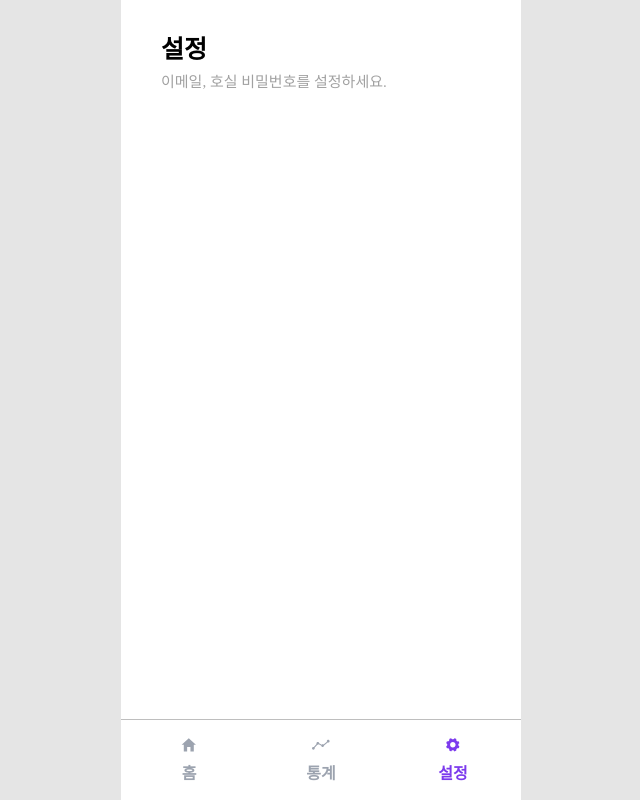
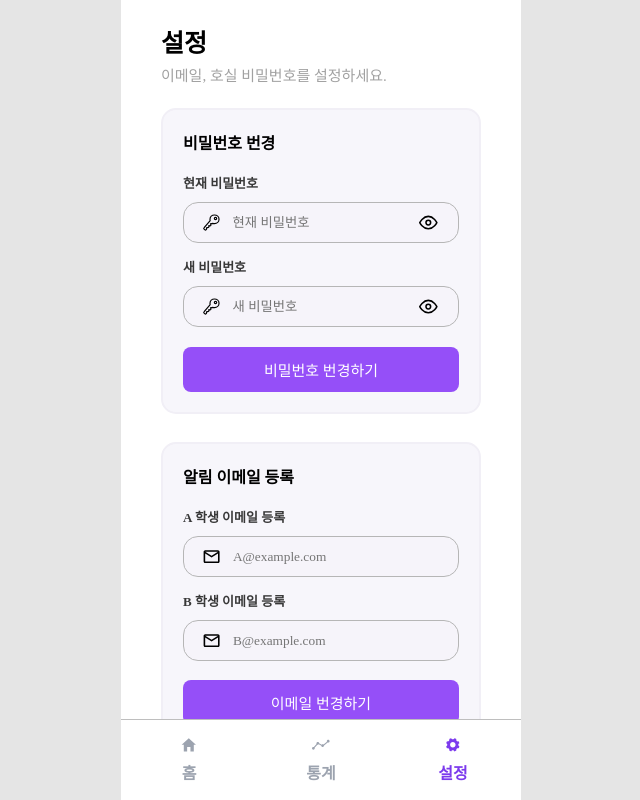
Before and after one commit to 12th-DHC/dhc-fe, a React (Vite) app in the folder apps/user_pwa/: page /setting in a window 1280 px wide. Shown: the whole page, without its empty margins (319-959 px from the left). Built offline with nearby package versions, Linux system fonts and the light colour scheme; a web font is replaced by a local one.

Commit message:
feat(user_pwa): 설정 페이지 퍼블리싱 완료

```diff
--- a/apps/user_pwa/global.css
+++ b/apps/user_pwa/global.css
@@ -66,6 +66,31 @@ body {
   padding: 0;
 }
 
+html,
+body,
+#root {
+  height: 100%;
+  overflow: hidden;
+}
+
 * {
   font-family: Pretendard;
 }
+
+*::-webkit-scrollbar {
+  width: 6px;
+}
+
+*::-webkit-scrollbar-track {
+  background: transparent;
+}
+
+*::-webkit-scrollbar-thumb {
+  background: #d1d5db;
+  border-radius: 10px;
+}
+
+* {
+  scrollbar-width: thin;
+  scrollbar-color: #d1d5db transparent;
+}
--- a/apps/user_pwa/src/components/Input.tsx
+++ b/apps/user_pwa/src/components/Input.tsx
@@ -1,4 +1,4 @@
-import type { ReactElement } from "react";
+import type { CSSProperties, ReactElement } from "react";
 import { useState } from "react";
 import { FiEye, FiEyeOff } from "react-icons/fi";
 import styled from "@emotion/styled";
@@ -9,23 +9,36 @@ interface InputProps extends Omit<React.InputHTMLAttributes<HTMLInputElement>, "
   icon: ReactElement;
   width: string;
   isSecret: boolean;
+  titleColor?: CSSProperties["color"];
+  titleSize?: CSSProperties["fontSize"];
+  marginBottom?: CSSProperties["marginBottom"];
 
   value: string;
   onChange: (value: string) => void;
 }
 
-const InputBox = styled.div<{ width: string }>`
+const InputBox = styled.div<{
+  width: string,
+  $marginBottom?: CSSProperties["marginBottom"],
+}>`
   width: ${({ width }) => width};
   height: auto;
 
   display: flex;
   flex-direction: column;
   gap: 10px;
+
+  margin-bottom: ${({ $marginBottom }) => $marginBottom ? $marginBottom : 0};
 `;
 
-const LabelText = styled.label`
-  font-size: 15px;
+const LabelText = styled.label<{
+  $color?: CSSProperties["color"],
+  $titleSize?: CSSProperties["fontSize"],
+}>`
+  font-size: ${({ $titleSize }) => $titleSize ? $titleSize : "15px"};
   font-weight: bold;
+
+  color: ${({ $color }) => $color ? $color : "black"};
 
   margin: 0;
 `;
@@ -76,12 +89,15 @@ const PasswordShowBtn = styled.button`
 
 function Input({
   title,
+  titleColor,
+  titleSize,
   placeholder,
   icon,
   width,
   isSecret,
   value,
   onChange,
+  marginBottom,
   ...rest
 }: InputProps) {
   const [isShown, setIsShown] = useState(false);
@@ -91,8 +107,8 @@ function Input({
   }
 
   return (
-    <InputBox width={width}>
-      <LabelText>{title}</LabelText>
+    <InputBox width={width} $marginBottom={marginBottom}>
+      <LabelText $color={titleColor} $titleSize={titleSize}>{title}</LabelText>
 
       <InputInnerBox>
         {icon}
--- a/apps/user_pwa/src/components/Navbar.tsx
+++ b/apps/user_pwa/src/components/Navbar.tsx
@@ -15,9 +15,8 @@ const UnSelectedColor = "#9CA3AF";
 const NavbarBox = styled.nav`
     width: 100%;
     height: 10%;
+    flex-shrink: 0;
     gap: 13%;
-
-    margin-top: auto;
 
     border-top: 1px solid #bebebe;
 
--- a/apps/user_pwa/src/components/TitleBar.tsx
+++ b/apps/user_pwa/src/components/TitleBar.tsx
@@ -8,6 +8,7 @@ interface TitleBarProps {
 const TitleBox = styled.div`
     width: 100%;
     height: 15%;
+    flex-shrink: 0;
 
     display: flex;
     align-items: center;
--- a/apps/user_pwa/src/pages/Setting.tsx
+++ b/apps/user_pwa/src/pages/Setting.tsx
@@ -1,14 +1,105 @@
+import styled from "@emotion/styled"
 import Navbar from "../components/Navbar"
 import TitleBar from "../components/TitleBar"
-import { FullCenteredBox } from "../styles/Box.style"
+import { GrayInnerBox, PageBox, ScrollBox } from "../styles/Box.style"
+import Input from "../components/Input";
+import { useState } from "react";
+import { IoKeyOutline } from "react-icons/io5";
+import { MdOutlineEmail } from "react-icons/md";
+import { Button } from "@repo/ui";
+
+const TitleText = styled.p`
+  font-weight: bold;
+  margin: 0;
+  font-size: 16px;
+  margin-bottom: 7%;
+`;
+
+const SettingBoxStyle = {
+  marginBottom: '7%',
+};
+
+const inputTitleSize = "13px";
 
 function SettingPage() {
+  const [nowPassword, setNowPassword] = useState("");
+  const [newPassword, setNewPassword] = useState("");
+
+  const [stuAEmail, setStuAEmail] = useState("");
+  const [stuBEmail, setStuBEmail] = useState("");
+
+  const handleChangePasswordClick = () => {
+    console.log(nowPassword, newPassword);
+  }
+
+  const handleChangeEmailClick = () => {
+    console.log(stuAEmail, stuBEmail);
+  }
+
   return (
-    <FullCenteredBox>
-      <TitleBar title={"설정"} description={"이메일, 호실 비밀번호를 설정하세요."} />
+    <PageBox>
+      <ScrollBox>
+        <TitleBar title={"설정"} description={"이메일, 호실 비밀번호를 설정하세요."} />
+        <GrayInnerBox style={SettingBoxStyle}>
+          <TitleText>비밀번호 번경</TitleText>
+          <Input
+            title={'현재 비밀번호'}
+            titleSize={inputTitleSize}
+            placeholder={'현재 비밀번호'}
+            icon={<IoKeyOutline />}
+            width={'100%'}
+            isSecret={true}
+            value={nowPassword}
+            titleColor={"#383838"}
+            onChange={setNowPassword}
+            marginBottom={'5%'}
+          />
+          <Input
+            title={'새 비밀번호'}
+            titleSize={inputTitleSize}
+            placeholder={'새 비밀번호'}
+            icon={<IoKeyOutline />}
+            width={'100%'}
+            isSecret={true}
+            value={newPassword}
+            titleColor={"#383838"}
+            onChange={setNewPassword}
+            marginBottom={'7%'}
+          />
+          <Button $width='100%' $fontSize='15px' onClick={handleChangePasswordClick}>비밀번호 번경하기</Button>
+        </GrayInnerBox>
+        <GrayInnerBox style={SettingBoxStyle}>
+          <TitleText>알림 이메일 등록</TitleText>
+          <Input
+            title={'A 학생 이메일 등록'}
+            titleSize={inputTitleSize}
+            placeholder={'A@example.com'}
+            icon={<MdOutlineEmail />}
+            width={'100%'}
+            isSecret={false}
+            value={stuAEmail}
+            titleColor={"#383838"}
+            onChange={setStuAEmail}
+            marginBottom={'5%'}
+          />
+          <Input
+            title={'B 학생 이메일 등록'}
+            titleSize={inputTitleSize}
+            placeholder={'B@example.com'}
+            icon={<MdOutlineEmail />}
+            width={'100%'}
+            isSecret={false}
+            value={stuBEmail}
+            titleColor={"#383838"}
+            onChange={setStuBEmail}
+            marginBottom={'7%'}
+          />
+          <Button $width='100%' $fontSize='15px' onClick={handleChangeEmailClick}>이메일 번경하기</Button>
+        </GrayInnerBox>
+      </ScrollBox>
       <Navbar selected={"setting"} />
-    </FullCenteredBox>
+    </PageBox>
   )
-}
+};
 
-export default SettingPage
+export default SettingPage;
--- a/apps/user_pwa/src/pages/Statistics.tsx
+++ b/apps/user_pwa/src/pages/Statistics.tsx
@@ -1,5 +1,5 @@
 import Navbar from "../components/Navbar"
-import { AutoCenterdBox, FullCenteredBox } from "../styles/Box.style"
+import { AutoCenterdBox, PageBox, ScrollBox } from "../styles/Box.style"
 import CheckBar from '../components/CheckBar';
 import TitleBar from "../components/TitleBar";
 
@@ -30,7 +30,8 @@ function StatisticsPage() {
   ];
 
   return (
-    <FullCenteredBox>
+    <PageBox>
+      <ScrollBox>
         <TitleBar title={"주차별 통계"} description={"주차별 미완료 개수를 확인하세요."} />
         <AutoCenterdBox style={CheckBoxesBoxStyle}>
             {datas.map((data) => (
@@ -42,8 +43,9 @@ function StatisticsPage() {
               />
             ))}
         </AutoCenterdBox>
+      </ScrollBox>
       <Navbar selected={"statistics"} />
-    </FullCenteredBox>
+    </PageBox>
   )
 }
 
--- a/apps/user_pwa/src/pages/home.tsx
+++ b/apps/user_pwa/src/pages/home.tsx
@@ -1,11 +1,14 @@
 import Navbar from "../components/Navbar"
-import { FullCenteredBox } from "../styles/Box.style"
+import { PageBox, ScrollBox } from "../styles/Box.style"
 
 function HomePage() {
   return (
-    <FullCenteredBox>
+    <PageBox>
+      <ScrollBox>
+        home
+      </ScrollBox>
       <Navbar selected={"home"} />
-    </FullCenteredBox>
+    </PageBox>
   )
 }
 
--- a/apps/user_pwa/src/styles/Box.style.ts
+++ b/apps/user_pwa/src/styles/Box.style.ts
@@ -20,4 +20,43 @@ export const AutoCenterdBox = styled.div`
     align-items: center;
 
     flex-direction: column;
-`
+`;
+
+export const GrayInnerBox = styled.div`
+    width: 80%;
+    height: auto;
+
+    box-sizing: border-box;
+    padding: 5% 5% 5% 5%;
+    background-color: #f7f6fb;
+    border: solid 2px #f1eff6;
+    border-radius: 15px;
+
+    display: flex;
+    flex-direction: column;
+`;
+
+export const PageBox = styled.div`
+    width: 100%;
+    height: 100%;
+
+    display: flex;
+    flex-direction: column;
+
+    overflow: hidden;
+`;
+
+export const ScrollBox = styled.div`
+    flex: 1;
+    min-height: 0;
+    width: 100%;
+
+    overflow-y: auto;
+    overscroll-behavior: contain;
+
+    display: flex;
+    flex-direction: column;
+    align-items: center;
+
+    box-sizing: border-box;
+`;
```
Lines whose indentation alone changed are shown as unchanged.
